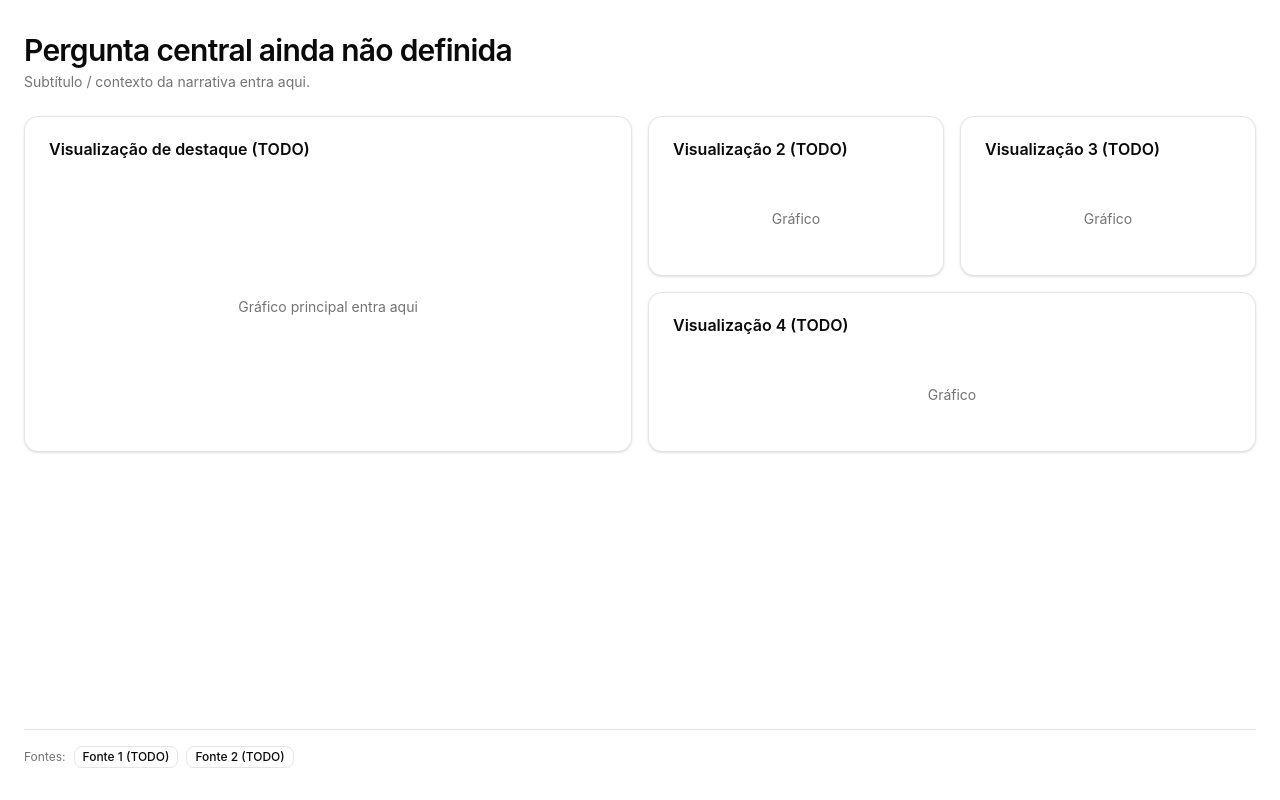
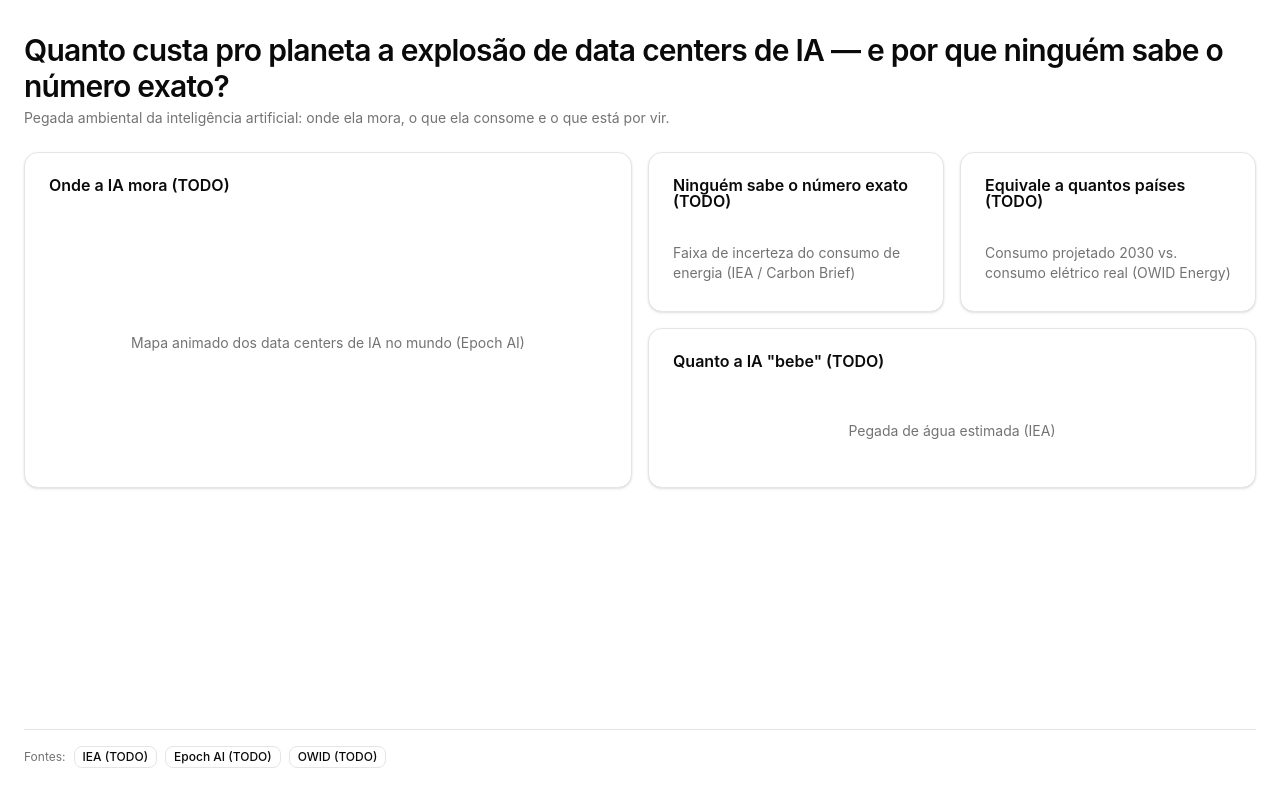
Before and after one commit to primodeckers/batman-heros-journey, a React (Vite) app: page / in a window 1280 px wide. Built offline with nearby package versions, Linux system fonts and the light colour scheme.

Commit message:
Atualiza placeholder do dashboard com pergunta central e conceito das 4 visualizacoes do Tema E

```diff
--- a/src/components/layout/DashboardShell.tsx
+++ b/src/components/layout/DashboardShell.tsx
@@ -7,12 +7,13 @@ export function DashboardShell() {
     <div className="min-h-screen bg-background text-foreground">
       <div className="mx-auto flex min-h-screen max-w-7xl flex-col gap-6 px-6 py-8">
         <header>
-          {/* TODO: pergunta central visível (requisito obrigatório, ver WORK_RULES.md) */}
           <h1 className="text-2xl font-semibold tracking-tight sm:text-3xl">
-            Pergunta central ainda não definida
+            Quanto custa pro planeta a explosão de data centers de IA — e por
+            que ninguém sabe o número exato?
           </h1>
           <p className="mt-1 text-sm text-muted-foreground">
-            Subtítulo / contexto da narrativa entra aqui.
+            Pegada ambiental da inteligência artificial: onde ela mora, o que
+            ela consome e o que está por vir.
           </p>
         </header>
 
@@ -20,38 +21,38 @@ export function DashboardShell() {
           <BentoGrid>
             <Card className="lg:col-span-2 lg:row-span-2">
               <CardHeader>
-                {/* TODO: título narrativo — afirma uma conclusão, não descreve o eixo */}
-                <CardTitle>Visualização de destaque (TODO)</CardTitle>
+                {/* TODO: título narrativo definitivo (depende do dado real) */}
+                <CardTitle>Onde a IA mora (TODO)</CardTitle>
               </CardHeader>
               <CardContent className="flex flex-1 items-center justify-center text-sm text-muted-foreground">
-                Gráfico principal entra aqui
+                Mapa animado dos data centers de IA no mundo (Epoch AI)
               </CardContent>
             </Card>
 
             <Card>
               <CardHeader>
-                <CardTitle>Visualização 2 (TODO)</CardTitle>
+                <CardTitle>Ninguém sabe o número exato (TODO)</CardTitle>
               </CardHeader>
               <CardContent className="flex flex-1 items-center justify-center text-sm text-muted-foreground">
-                Gráfico
+                Faixa de incerteza do consumo de energia (IEA / Carbon Brief)
               </CardContent>
             </Card>
 
             <Card>
               <CardHeader>
-                <CardTitle>Visualização 3 (TODO)</CardTitle>
+                <CardTitle>Equivale a quantos países (TODO)</CardTitle>
               </CardHeader>
               <CardContent className="flex flex-1 items-center justify-center text-sm text-muted-foreground">
-                Gráfico
+                Consumo projetado 2030 vs. consumo elétrico real (OWID Energy)
               </CardContent>
             </Card>
 
             <Card className="lg:col-span-2">
               <CardHeader>
-                <CardTitle>Visualização 4 (TODO)</CardTitle>
+                <CardTitle>Quanto a IA "bebe" (TODO)</CardTitle>
               </CardHeader>
               <CardContent className="flex flex-1 items-center justify-center text-sm text-muted-foreground">
-                Gráfico
+                Pegada de água estimada (IEA)
               </CardContent>
             </Card>
           </BentoGrid>
@@ -60,8 +61,9 @@ export function DashboardShell() {
         <footer className="flex flex-wrap items-center gap-2 border-t pt-4 text-xs text-muted-foreground">
           <span>Fontes:</span>
           {/* TODO: preencher a partir de docs/references/fontes-dados.md */}
-          <Badge variant="outline">Fonte 1 (TODO)</Badge>
-          <Badge variant="outline">Fonte 2 (TODO)</Badge>
+          <Badge variant="outline">IEA (TODO)</Badge>
+          <Badge variant="outline">Epoch AI (TODO)</Badge>
+          <Badge variant="outline">OWID (TODO)</Badge>
         </footer>
       </div>
     </div>
```
